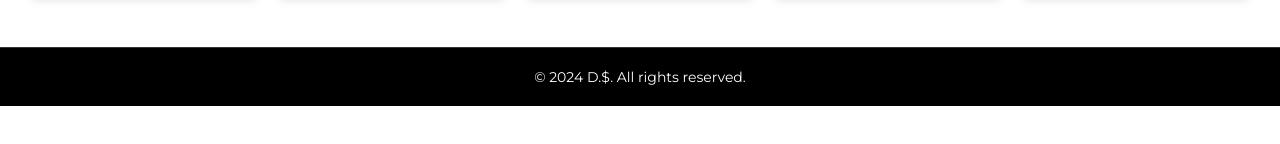
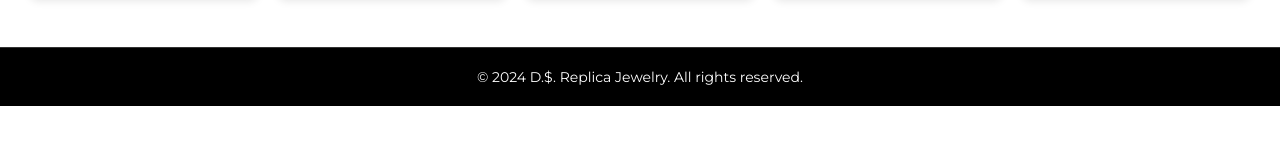
Before and after one commit to DSJewelry/DSJewelry.github.io, a plain HTML site: page index.html in a window 1280 px wide. Shown: the part 618-762 px from the top of the page. Drawn offline with Linux system fonts and the light colour scheme.

Commit message:
Update index.html

```diff
--- a/index.html
+++ b/index.html
@@ -115,7 +115,7 @@
         <div id="product-container"></div>
     </section>
     <footer class="footer">
-        <p>&copy; 2024 D.$. All rights reserved.</p>
+        <p>&copy; 2024 D.$. Replica Jewelry. All rights reserved.</p>
     </footer>
     <script>
         document.addEventListener('DOMContentLoaded', function() {
```
